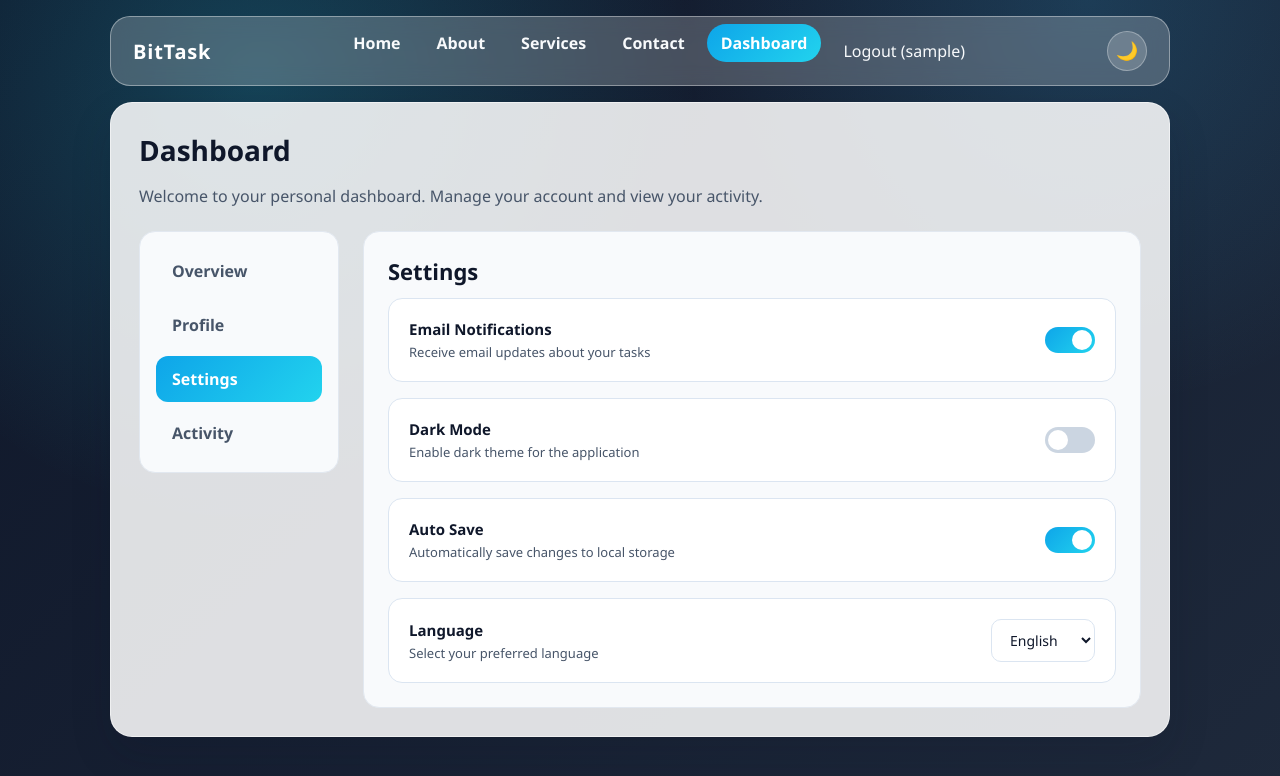
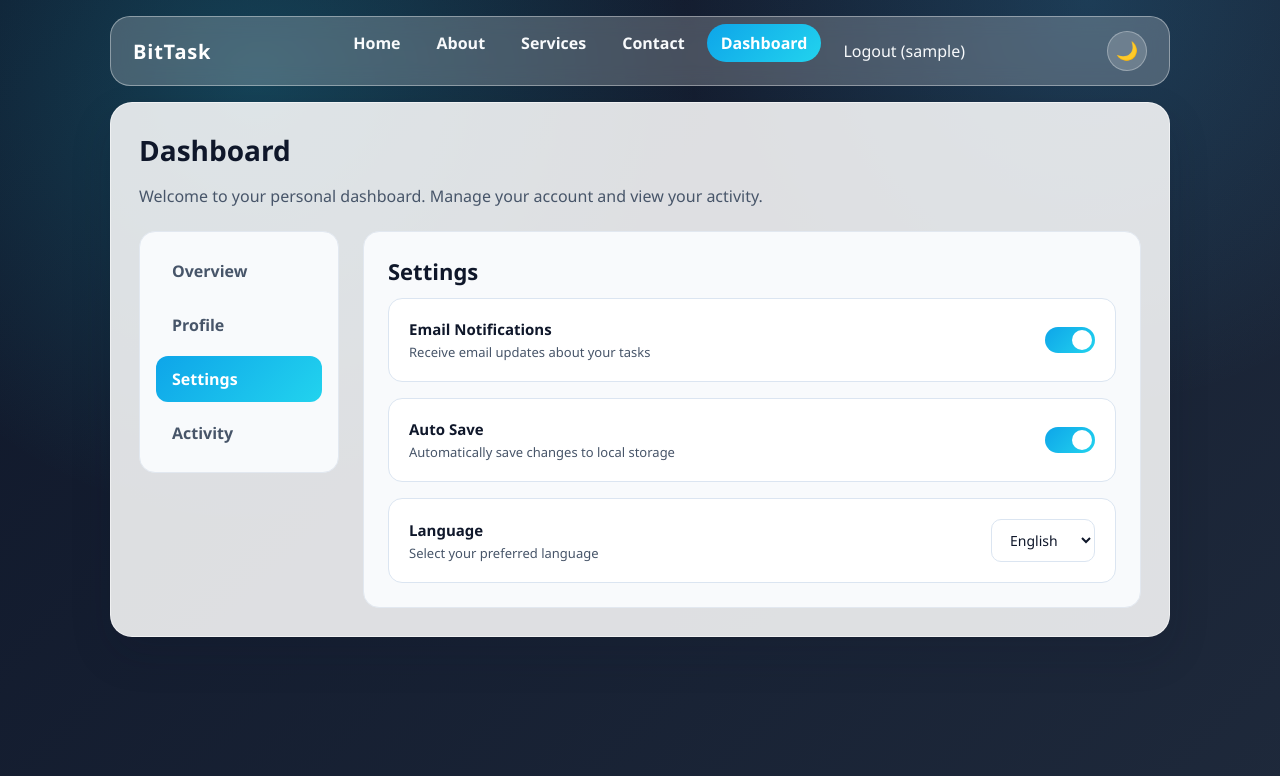
Before and after one commit to nazarbek111/bit-task, a React (Create React App) app: page /dashboard/settings in a window 1280 px wide. Shown: the top 776 px of the page. Built offline with nearby package versions, Linux system fonts and the light colour scheme; sample sign-in values are in the browser's storage.

Commit message:
Предзащита

```diff
--- a/src/context/AuthContext.js
+++ b/src/context/AuthContext.js
@@ -9,7 +9,6 @@ export function AuthProvider({ children }) {
     });
 
     const login = (username, password) => {
-        // Simulated auth — any non-empty credentials work
         if (!username || !password) return false;
         const userData = { username, loggedInAt: new Date().toISOString() };
         localStorage.setItem("bittask.user", JSON.stringify(userData));
--- a/src/pages/dashboard/Settings.jsx
+++ b/src/pages/dashboard/Settings.jsx
@@ -26,21 +26,6 @@ export default function Settings() {
               type="checkbox"
               checked={settings.notifications}
               onChange={() => handleToggle("notifications")}
-            />
-            <span className="toggleSlider"></span>
-          </label>
-        </div>
-
-        <div className="settingItem">
-          <div className="settingInfo">
-            <h4>Dark Mode</h4>
-            <p>Enable dark theme for the application</p>
-          </div>
-          <label className="toggle">
-            <input
-              type="checkbox"
-              checked={settings.darkMode}
-              onChange={() => handleToggle("darkMode")}
             />
             <span className="toggleSlider"></span>
           </label>
```
